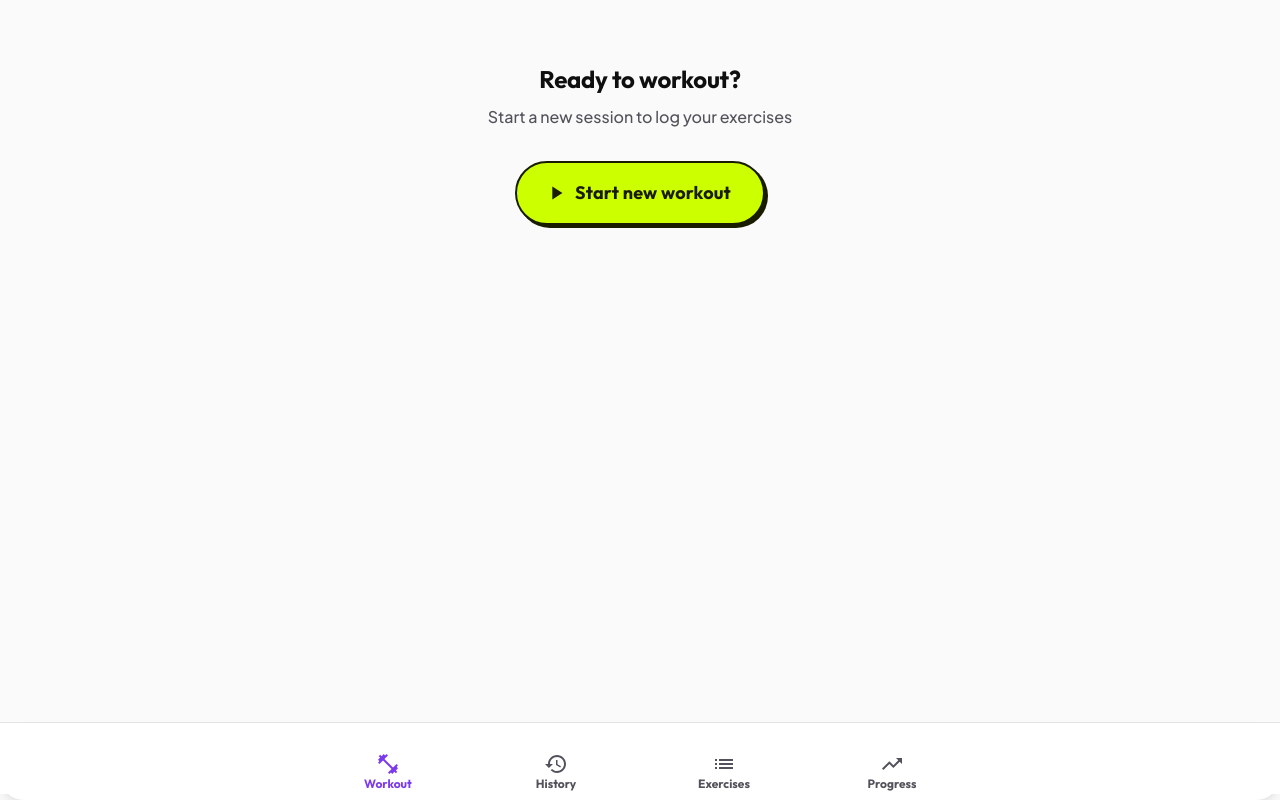
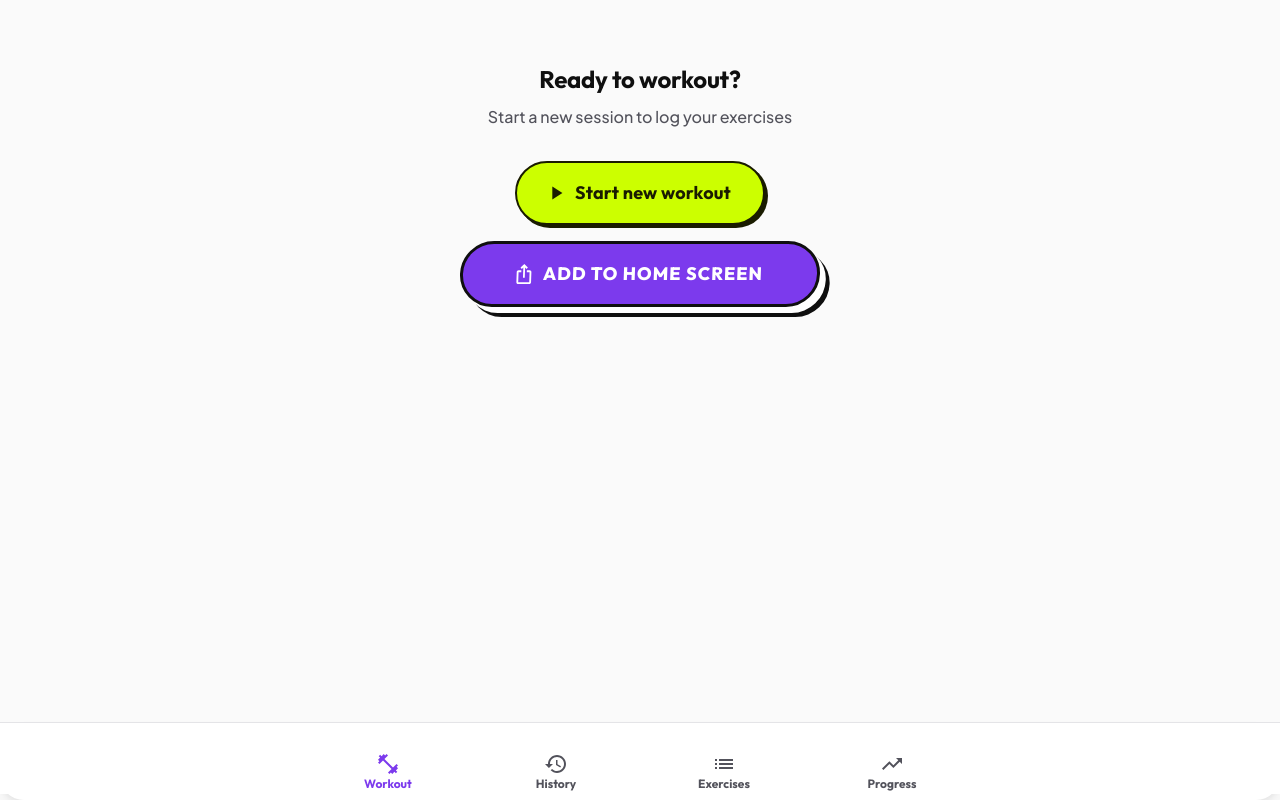
Before and after one commit to suarezgolborne/workout-tracker, a React (Vite) app: page / in a window 1280 px wide. Built offline with nearby package versions, Linux system fonts and the light colour scheme.

Commit message:
Add share-based add-to-home-screen prompt on start page

```diff
--- a/src/pages/WorkoutPage.tsx
+++ b/src/pages/WorkoutPage.tsx
@@ -23,6 +23,7 @@ import {
   BookmarkAdd,
   Delete,
   Edit,
+  IosShare,
 } from "@mui/icons-material";
 import { PageAppBar } from "../components/Layout/PageAppBar";
 import { ExerciseLibrary } from "../components/Exercises/ExerciseLibrary";
@@ -178,6 +179,31 @@ export function WorkoutPage() {
     setEditTemplateDialogOpen(false);
   };
 
+  const handleAddToHomeScreen = async () => {
+    const shareData = {
+      title: "Workout Tracker",
+      text: "Add Workout Tracker to your home screen for fast logging.",
+      url: window.location.href,
+    };
+
+    if (navigator.share && (!navigator.canShare || navigator.canShare(shareData))) {
+      try {
+        await navigator.share(shareData);
+        return;
+      } catch (error) {
+        if ((error as DOMException).name === "AbortError") return;
+      }
+    }
+
+    if (navigator.clipboard?.writeText) {
+      await navigator.clipboard.writeText(window.location.href);
+      window.alert("Link copied! Use your browser's Add to Home Screen option.");
+      return;
+    }
+
+    window.alert("Sharing is not supported on this device. Copy the link to pin it.");
+  };
+
   if (!workoutStarted) {
     return (
       <Box sx={{ textAlign: "center", pt: 8 }}>
@@ -213,6 +239,36 @@ export function WorkoutPage() {
               Use workout template
             </Button>
           )}
+          <Button
+            variant="contained"
+            color="secondary"
+            size="large"
+            onClick={() => void handleAddToHomeScreen()}
+            startIcon={<IosShare />}
+            sx={{
+              width: "100%",
+              maxWidth: 360,
+              border: (theme) => `3px solid ${theme.palette.text.primary}`,
+              borderRadius: 3,
+              fontWeight: 900,
+              letterSpacing: 1,
+              textTransform: "uppercase",
+              boxShadow: (theme) =>
+                `6px 6px 0 ${theme.palette.background.paper}, 10px 10px 0 ${theme.palette.text.primary}`,
+              transform: "skew(-2deg)",
+              transition: "all 120ms ease",
+              bgcolor: (theme) => theme.palette.secondary.main,
+              color: (theme) => theme.palette.secondary.contrastText,
+              "&:hover": {
+                bgcolor: (theme) => theme.palette.secondary.dark,
+                boxShadow: (theme) =>
+                  `4px 4px 0 ${theme.palette.background.paper}, 8px 8px 0 ${theme.palette.text.primary}`,
+                transform: "skew(0deg) scale(0.99)",
+              },
+            }}
+          >
+            Add to Home Screen
+          </Button>
         </Box>
 
         <Dialog
```
